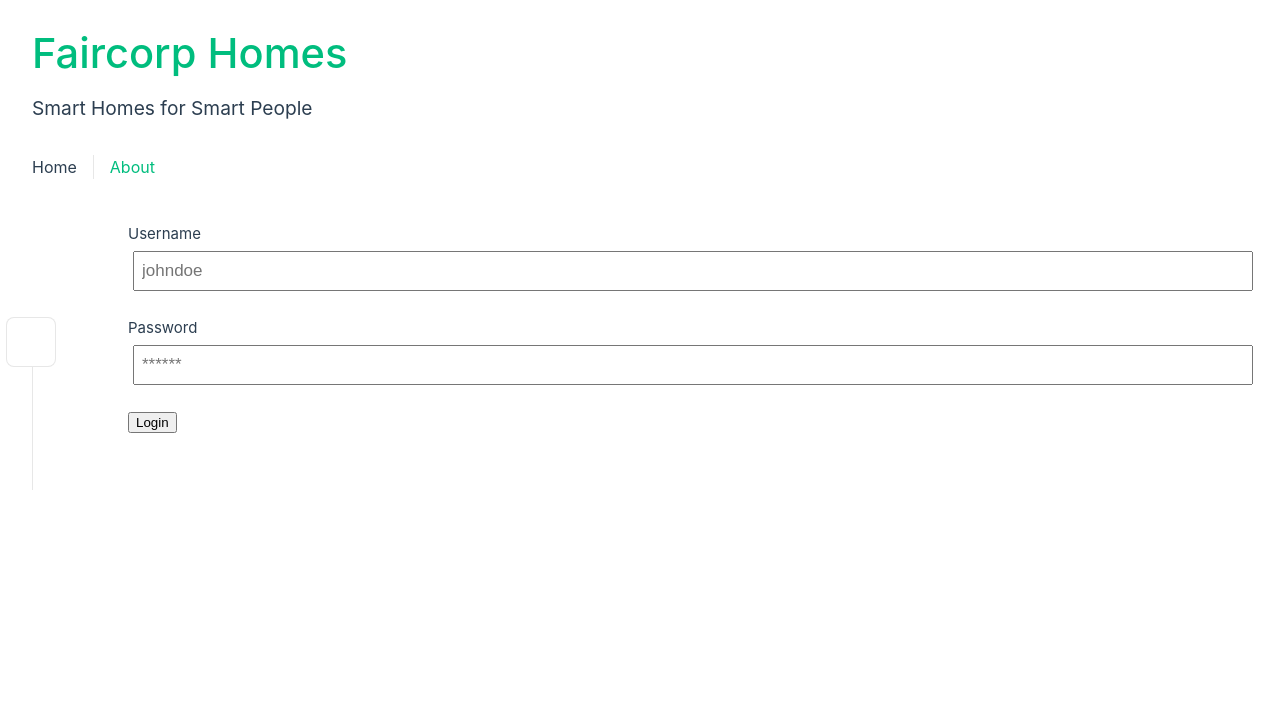
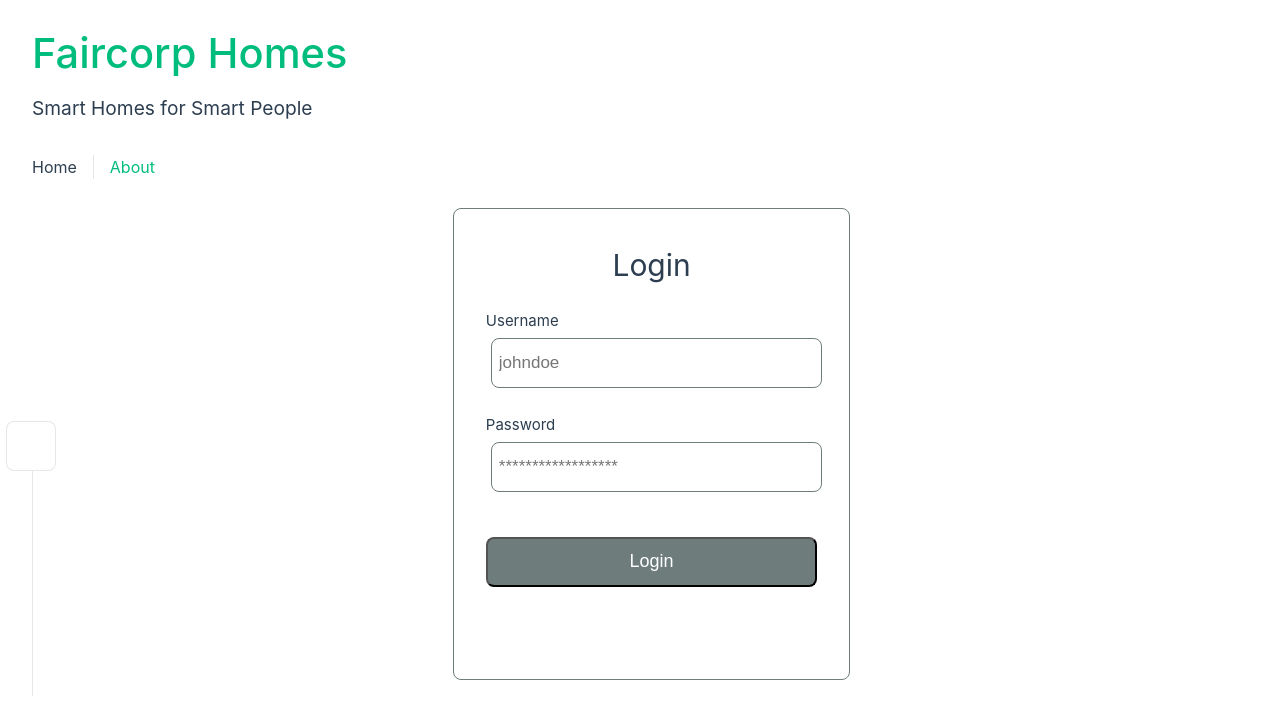
Before and after one commit to mezez/faircorp-fe-mez, a Vue app: page / in a window 1280 px wide. Shown: the top 718 px of the page. Built offline with nearby package versions, Linux system fonts and the light colour scheme.

Commit message:
login form udpates

```diff
--- a/src/assets/main.css
+++ b/src/assets/main.css
@@ -6,6 +6,10 @@
   padding: 2rem;
 
   font-weight: normal;
+}
+
+.details{
+  margin-left: 30% !important;
 }
 
 a,
--- a/src/components/LoginForm.vue
+++ b/src/components/LoginForm.vue
@@ -9,7 +9,9 @@ import WelcomeItem from "./WelcomeItem.vue";
 
 <template>
   <WelcomeItem>
+    <div class="login">
       <form @submit="onSubmit" class="add-form">
+        <div align="center"><h1>Login</h1></div>
         <div class="form-control">
           <label>Username</label>
           <input
@@ -26,7 +28,7 @@ import WelcomeItem from "./WelcomeItem.vue";
             type="password"
             v-model="password"
             name="password"
-          placeholder="******"
+            placeholder="******************"
             required
           />
         </div>
@@ -34,9 +36,11 @@ import WelcomeItem from "./WelcomeItem.vue";
       <label>Set Reminder</label>
       <input type="checkbox" v-model="reminder" name="reminder" />
     </div> -->
-
+        <div>
           <input type="submit" value="Login" class="btn btn-block" />
+        </div>
       </form>
+    </div>
   </WelcomeItem>
 </template>
 
@@ -73,6 +77,26 @@ export default {
 </script>
 
 <style scoped>
+.login {
+  width: 50%;
+  border: 1px solid rgb(110, 124, 124);
+  border-radius: 8px;
+  padding: 2rem;
+}
+.btn-block {
+  margin: 20px 0;
+  width: 100%;
+  height: 50px;
+  padding: 3%;
+  border-radius: 8px;
+  color: var(--color-background);
+  background-color: rgb(110, 124, 124);
+  font-size: large;
+}
+.btn-block:hover {
+  color: rgb(110, 124, 124) !important;
+  background-color: hsla(160, 100%, 37%, 1) !important;
+}
 .add-form {
   margin-bottom: 40px;
 }
@@ -84,10 +108,14 @@ export default {
 }
 .form-control input {
   width: 100%;
-  height: 40px;
+  height: 50px;
   margin: 5px;
   padding: 3px 7px;
   font-size: 17px;
+  border: 1px solid rgb(110, 124, 124);
+  background: var(--color-background);
+  color: rgb(110, 124, 124);
+  border-radius: 8px;
 }
 .form-control-check {
   display: flex;
```
Lines whose indentation alone changed are shown as unchanged.
